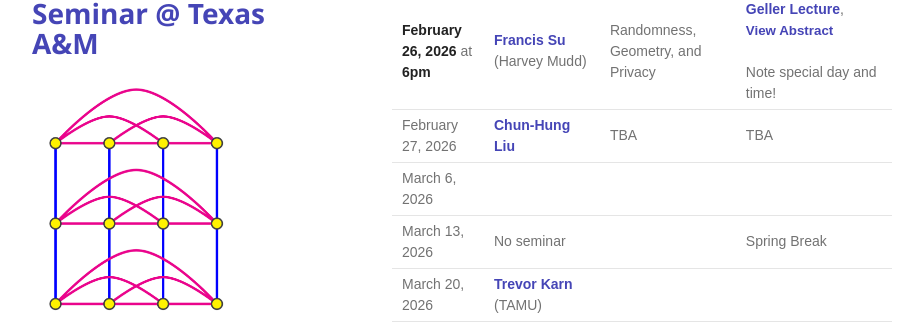
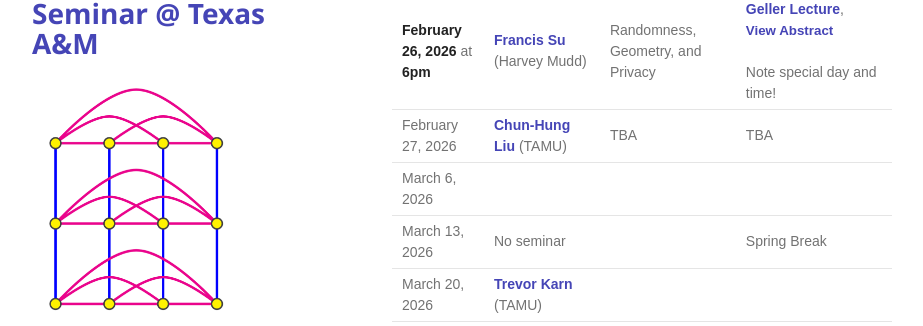
Before and after one commit to tamu-seminar/alg-comb, a Jekyll site: the page built from index.md, in a window 1280 px wide and 900 px high, scrolled down 621 px. Shown: the part 122-448 px from the top of the window, without its empty margins (178-1101 px from the left). Built offline with Jekyll 4.4.1, drawn with Linux system fonts in a browser that asks for light colours.

Commit message:
added Chun-Hung's affiliation

```diff
--- a/index.md
+++ b/index.md
@@ -30,7 +30,7 @@ The organizers are [Chun-Hung Liu](https://people.tamu.edu/~chliu/), [Trevor Kar
 | February 13, 2026 | [Galen Dorpalen-Barry](https://galen.dorpalen-barry.org/) (TAMU)        |   Line Shellings of Geometric Lattices    |   <button type="button" class="abstract-link" onclick="showAbstract('dorpalen-barry')">View Abstract</button> <br><br> [Happy GALENtines Day](https://en.wikipedia.org/wiki/Galentine%27s_Day_(observance))    |
 | February 20, 2026 | [Christin Bibby](https://www.math.lsu.edu/~bibby/) (LSU)    |   TBA    |   TBA    |
 |**February 26, 2026** at **6pm** | [Francis Su](https://www.francissu.com/) (Harvey Mudd) | Randomness, Geometry, and Privacy | [Geller Lecture](https://sites.google.com/tamu.edu/geller-lecture-2026/home), <button type="button" class="abstract-link" onclick="showAbstract('su')">View Abstract</button>  <br><br> Note special day and time!|
-| February 27, 2026 | [Chun-Hung Liu](https://people.tamu.edu/~chliu/)        | TBA      | TBA      |
+| February 27, 2026 | [Chun-Hung Liu](https://people.tamu.edu/~chliu/) (TAMU)        | TBA      | TBA      |
 | March 6, 2026     |         |       |       |
 | March 13, 2026    |No seminar| |Spring Break  |
 | March 20, 2026    | [Trevor Karn](https://trevorkarn.github.io/) (TAMU)        |       |       |
```
